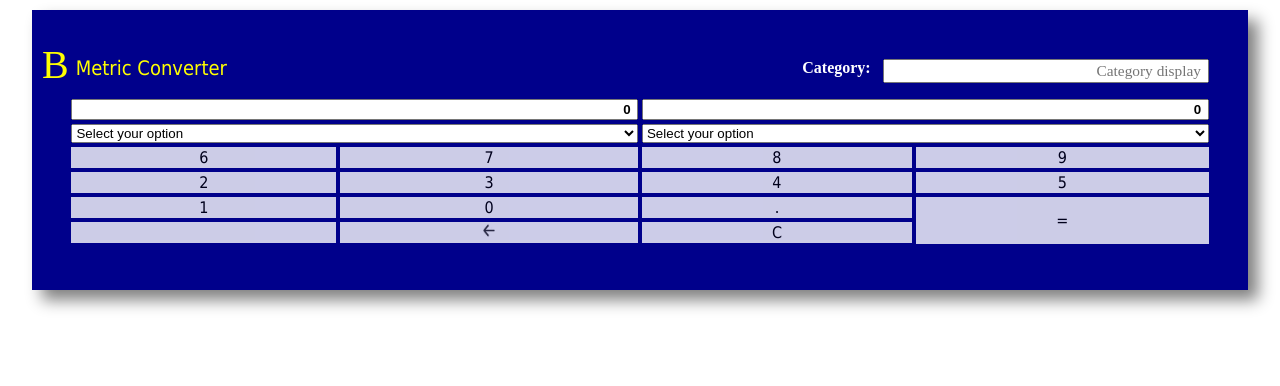
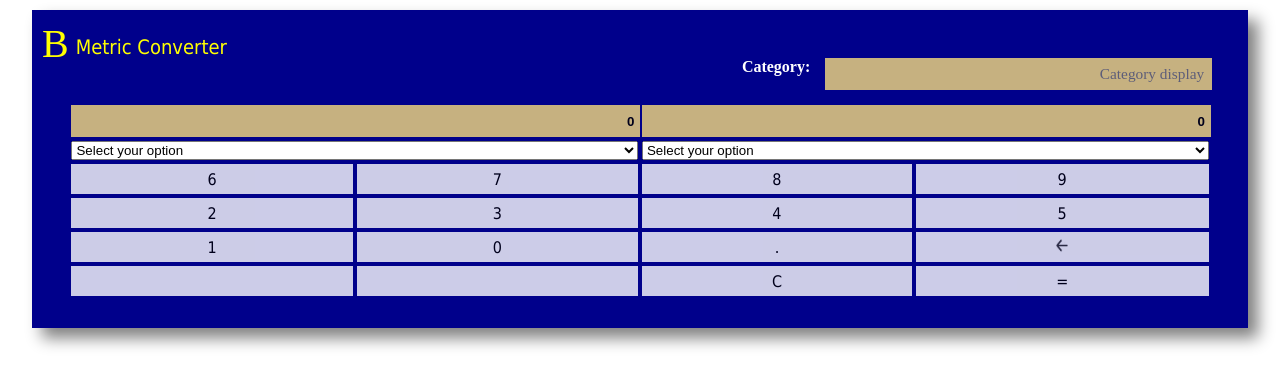
Before and after one commit to bontumed/ChukuMetricConverter, a plain HTML site: page index.html in a window 1280 px wide. Drawn offline with Linux system fonts and the light colour scheme.

Commit message:
Metric Conversion App v3
Nd Chuku's Metric Conversion app @2014

```diff
--- a/ChukuCss.css
+++ b/ChukuCss.css
@@ -20,32 +20,29 @@ h1
 {
   margin:0;
   padding:0;
-  height: 100%;
 }
 
  .header
  {
   width:100%;
-  height:100%;
-  padding-top:1%;
+  height:20px;
+  padding-top:5px;
  }
 
  #MainDiv
 {
  background: darkblue;
  width: 95%;
- height: 96%;  /*optional*/
+ height: auto;
  margin: 10px auto;
  box-shadow: 10px 10px 15px grey;
- padding-top: 1.5%;
- padding-bottom: 1.5%;
+ padding-top: 5px;
+ padding-bottom: 5px;
  }
 
 #MainDiv table
 {
  width: 96%;
- /*height: 400px;
- height:96%;*/
  padding-left: 1%;
  padding-right: 1%;
  padding-bottom: 2%;
@@ -54,9 +51,9 @@ h1
  #GroupCat
  {
 	float: right;
-	width: 50%;
+	width: 60%;
 	/*background: darkblue;*/
-	margin:0% 3.2% 1% auto;
+	margin:0% 3% 1% auto;
 	font: 100% Brush Script MT;
 	color: white;
  }
@@ -74,47 +71,45 @@ h1
  #textField
  {
   width:100%;
-  height: 50%;
  }
 
  #textField1
  {
-  width:98%;
-  height: 40%;
+  width:99%;
  }
 
  #textField2
  {
-  width:98%;
-  height: 40%;
+  width:99%;
  }
 
 select
  {
   width:100%;
-  height: 40%;
  }
 
  button{
  width: 100%;
- height: 40%;
  }
 
  input[type="button"], input[type="reset"], input[type="submit"], button[type="button"]
  {
 	opacity: 0.8;
-	outline: none;
 	border: 0px;
 	background: white;
 	font: 16px tahoma;
 	width: 100%;
-	/*height: 30px;*/
-	height: 50%;
+	height: 30px;
  }
 
- #convButton
+ input[type="text"]
  {
-  float: bottom;
+	border: 0px;
+	outline: none;
+	opacity: 0.8;
+	background: #F8DE7E; /*#bccd95;*/
+	width: 100%;
+	height: 30px;
  }
 
 input:hover[type="button"], input:hover[type="reset"], input:hover[type="submit"], button:hover[type="button"]
--- a/index.html
+++ b/index.html
@@ -6,7 +6,7 @@
 </head>
 
 <body>
-	<div id="MainDiv" align="center">
+	<div id="MainDiv" align="center" >
 	   <div class="header">
 			<h2>B</h2><h1>Metric Converter</h1>
 	   </div>
@@ -16,8 +16,8 @@
         	      <div style="text-align:right; padding-right: 2%; margin:0px; font-weight:bold;"> Category: </div>
 			   </div>
 
-		<form name="unitSelect" method="get" >
-		 <table >
+		<form name="unitSelect" method="get">
+		 <table>
 		<tr>
 			<br />
 				<td colspan="2" id="textDisplay1"><input type="text" id="textField1" value="0"
@@ -99,13 +99,15 @@
 			<tr>
 			   <td><input type="button" id="textField"  value=1 onclick="addToField(1)"></td>
 			   <td><input type="button" id="textField"  value=0 onclick="addToField(0)"></td>
-			   <td><input type="button" id="textField"  value='.' onclick="addToField('.')"></td>
-			   <td rowspan="2"><input type="button" id="convButton" value="=" style="height:47px;" onclick="myconvert()"></td>
+			   <td><input type="button" id="textField"  value='.'   onclick="addToField('.')"></td>
+			   <td><button type="button" id="BckSpaceButton" onclick="backUPOne()"><img id="bckImg" src='backspace.jpg' width=12, height=15 /> </button></td>
 			</tr>
 			<tr>
-			   <td><input type="button" id="textField" value=' ' onclick="addToField('')"></td>
-			   <td><button type="button" id="BckSpaceButton" onclick="backUPOne()"><img id="bckImg" src='backspace.jpg' width=12, height=15 /> </button></td>
+			   <td><input type="button" value='' id="textField"  onclick="addToField('')"></td>
+			   <td><input type="button" value='' id="textField"  onclick="addToField('')"></td>
 			   <td><input type="reset" id="resetButton"  value='C' onclick="clrScr()"></td>
+			   <!--<td><input type="submit" id="convButton" value="="></td>-->
+			   <td><input type="button" id="convButton" value="=" onclick="myconvert()"></td>
 			</tr>
 
 		 </table>
```
Also changed, not shown: BontuConvFlash3.png (deleted).
